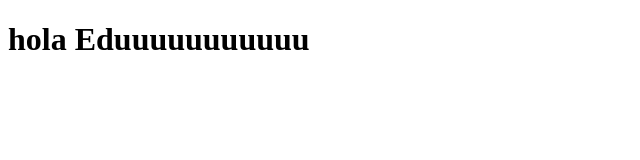
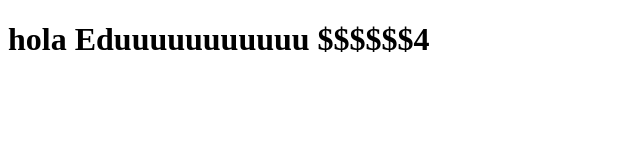
Before and after one commit to mario-eag/Institute, a plain HTML site: page index.html in a window 1280 px wide. Shown: the whole page, without its empty margins (0-640 px from the left). Drawn offline with Linux system fonts and the light colour scheme.

Commit message:
segundo commit

```diff
--- a/index.html
+++ b/index.html
@@ -6,6 +6,6 @@
     <title>Document</title>
 </head>
 <body>
-    <h1>hola Eduuuuuuuuuuu</h1>
+    <h1>hola Eduuuuuuuuuuu $$$$$$4</h1>
 </body>
 </html>
```
